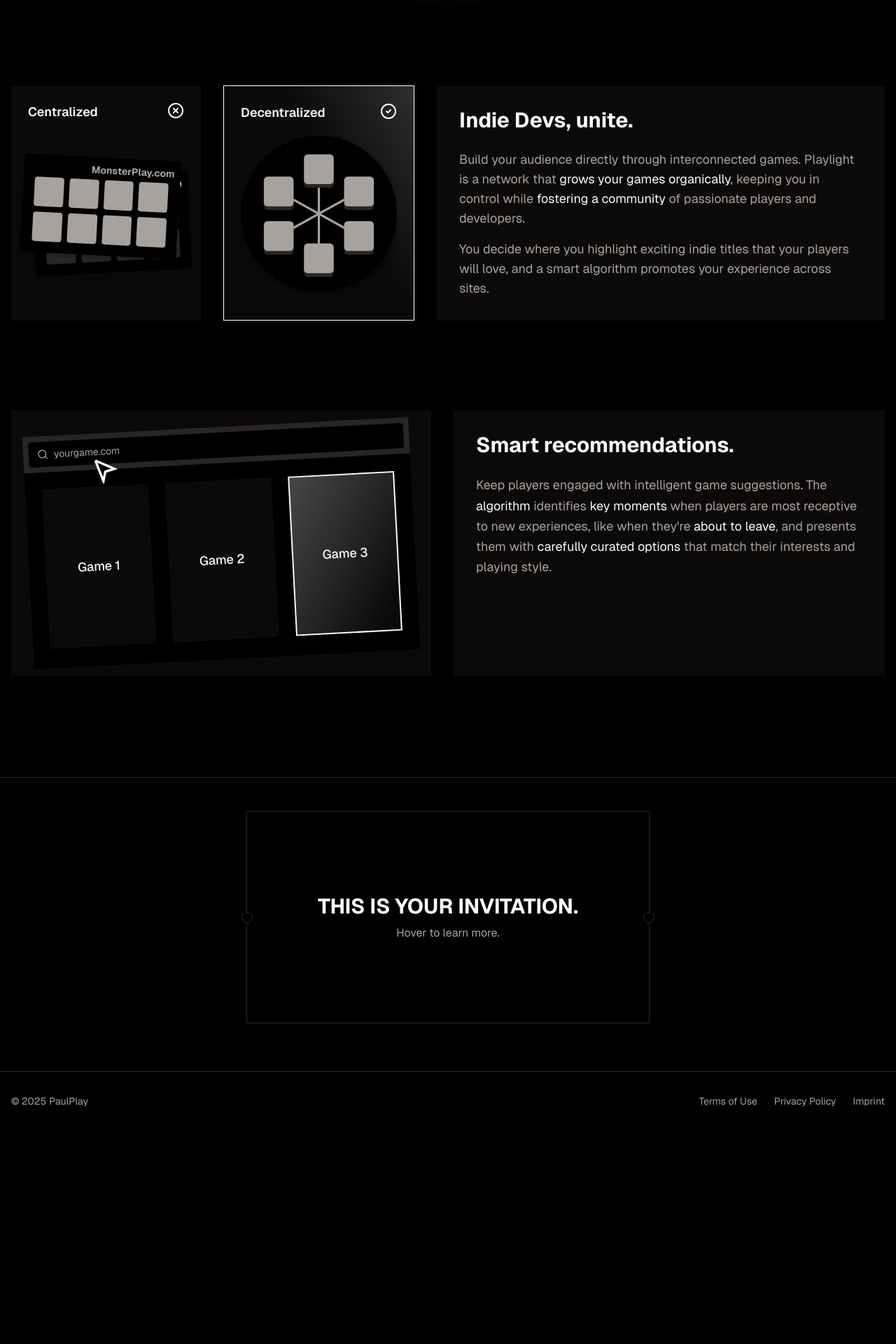
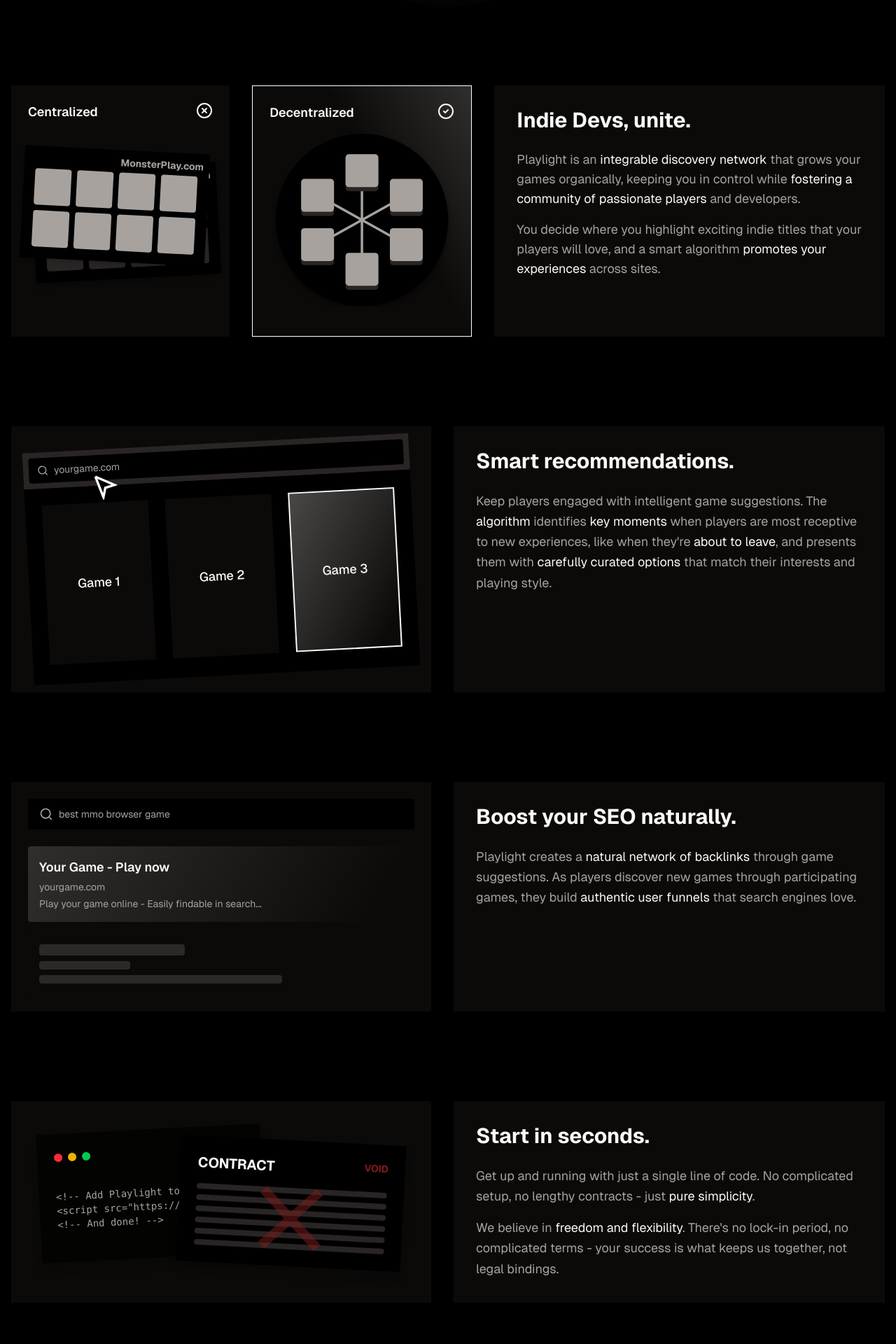
Before and after one commit to therealPaulPlay/Playlight-Site, a SvelteKit app: page / in a window 1280 px wide. Shown: the part 520-2440 px from the top of the page at 70% size. Before the commit the page ends 2135 px from the top, so only its background shows below. Built offline with nearby package versions, Linux system fonts and the light colour scheme.

Commit message:
feat: add more sections, refinements

```diff
--- a/src/app.css
+++ b/src/app.css
@@ -30,6 +30,7 @@
     --sidebar-accent-foreground: 240 4.8% 95.9%;
     --sidebar-border: 240 3.7% 15.9%;
     --sidebar-ring: 217.2 91.2% 59.8%;
+    --radius: 0rem;
   }
 }
 
--- a/src/lib/components/InviteCta.svelte
+++ b/src/lib/components/InviteCta.svelte
@@ -19,7 +19,7 @@
 <!-- Final CTA banner -->
 <!-- svelte-ignore a11y_no_static_element_interactions -->
 <section
-	class="h-120 sm:h-100 w-full border-t px-6 py-12 text-center"
+	class="h-120 w-full border-t px-6 py-12 text-center sm:h-100"
 	onmouseenter={handleFlip}
 	onmouseleave={handleFlip}
 	ontouchstart={handleFlip}
@@ -28,7 +28,9 @@
 		<!-- Card container with fixed height and 3D transform -->
 		<div bind:this={cardContainer} class="preserve-3d relative h-full">
 			<!-- Front face -->
-			<div class="bg-background absolute h-full w-full rounded-lg border p-8 backdrop-blur-sm backface-hidden">
+			<div
+				class="absolute h-full w-full rounded-lg border bg-linear-[310deg,hsl(20_14.3%_5%),transparent] p-8 backface-hidden"
+			>
 				<div class="h-full content-center text-center">
 					<h2 class="mb-2 text-3xl font-bold uppercase">This is your invitation.</h2>
 					<p class="text-muted-foreground">Hover to learn more.</p>
@@ -39,15 +41,13 @@
 			</div>
 
 			<!-- Back face -->
-			<div
-				class="bg-background absolute h-full w-full rotate-y-180 rounded-lg border p-8 backdrop-blur-sm backface-hidden"
-			>
+			<div class="bg-background absolute h-full w-full rotate-y-180 rounded-lg border p-8 backface-hidden bg-linear-[310deg,hsl(20_14.3%_2%),transparent]">
 				<!-- Decorative circles -->
 				<div class="bg-background absolute top-1/2 -left-2 h-4 w-4 -translate-y-1/2 rounded-full border"></div>
 				<div class="bg-background absolute top-1/2 -right-2 h-4 w-4 -translate-y-1/2 rounded-full border"></div>
 
 				<h2 class="mb-2 text-xl font-bold line-through opacity-50 md:text-2xl">Boost their platform, not your game.</h2>
-				<h2 class="mb-4 text-2xl font-bold md:text-3xl uppercase">Grow independently.</h2>
+				<h2 class="mb-4 text-2xl font-bold uppercase md:text-3xl">Grow independently.</h2>
 
 				<div class="my-6 border-t border-dashed"></div>
 
--- a/src/routes/+page.svelte
+++ b/src/routes/+page.svelte
@@ -4,7 +4,41 @@
 	import Button from "$lib/components/ui/button/button.svelte";
 	import { Card, CardHeader, CardTitle, CardDescription, CardContent } from "$lib/components/ui/card";
 	import { CircleCheck, CircleX, Search } from "lucide-svelte";
+	import { onMount } from "svelte";
 	import { blur, fly } from "svelte/transition";
+	import gsap from "gsap";
+	import TextPlugin from "gsap/TextPlugin";
+
+	const genres = ["trivia", "roleplay", "mmo", "strategy", "racing", "puzzle"];
+
+	let searchText = $state();
+	let textElement = $state();
+
+	onMount(() => {
+		searchText = genres[0];
+		gsap.registerPlugin(TextPlugin);
+
+		// Create timeline for smooth text transitions
+		const tl = gsap.timeline({ repeat: -1 });
+
+		genres.forEach((genre, index) => {
+			const nextGenre = genres[(index + 1) % genres.length];
+
+			tl.to(textElement, {
+				duration: 0.4,
+				ease: "power2.inOut",
+			})
+				.to(textElement, {
+					duration: 0.4,
+					text: {
+						value: nextGenre,
+						delimiter: "",
+					},
+					ease: "power2.inOut",
+				})
+				.to({}, { duration: 2 }); // Pause between transitions
+		});
+	});
 </script>
 
 <svelte:head>
@@ -18,25 +52,27 @@
 		<div class="pointer-events-none z-1 mx-auto max-w-2xl">
 			<h1 class="mb-4 text-4xl font-extrabold uppercase md:text-5xl" in:blur>Get your game seen.</h1>
 			<p class="text-muted-foreground mb-8 text-lg" in:blur>A discovery platform, built right into your own site.</p>
+			<div class="flex flex-col justify-center align-center max-w-40 mx-auto">
 				<Button class="pointer-events-auto mb-4 px-6 py-3 font-semibold" href="/join">Join Playlight</Button>
+				<Button class="pointer-events-auto mb-4 px-6 py-3 font-semibold" variant="outline"
+					>Launch Demo</Button
+				>
+			</div>
 		</div>
 	</section>
 
-	<section class="w-full px-4 py-16">
-		<div class="mx-auto flex max-w-7xl flex-wrap gap-8">
+	<section class="mx-auto flex w-full max-w-7xl flex-wrap gap-8 px-4 py-16">
 		<!-- Left Box -->
-			<div class="flex flex-1 flex-wrap gap-8">
+		<div class="flex flex-4 flex-wrap gap-8">
 			<!-- Centralized Platform Side -->
-				<div class="bg-card relative min-w-42 flex-1 rounded-lg p-6">
+			<div class="bg-card relative min-w-42 flex-1 p-6">
 				<div class="absolute top-6 right-6">
 					<CircleX />
 				</div>
 				<h3 class="mb-4 text-lg font-semibold">Centralized</h3>
 				<div class="relative mt-8 flex h-50 items-center justify-center">
 					<!-- Platform Mockup 1 -->
-						<div
-							class="bg-background absolute w-full max-w-[280px] translate-x-2 translate-y-3 -rotate-3 rounded-lg p-4 shadow-md"
-						>
+					<div class="bg-background absolute w-full max-w-[280px] translate-x-2 translate-y-3 -rotate-3 p-4 shadow-md">
 						<div class="text-muted-foreground absolute top-2 right-2 max-w-2/3 truncate text-sm font-bold">
 							SuperGames.com
 						</div>
@@ -49,7 +85,7 @@
 
 					<!-- Platform Mockup 2 -->
 					<div
-							class="bg-background absolute w-full max-w-[280px] -translate-x-2 -translate-y-3 rotate-3 rounded-lg p-4 shadow-md transition-transform duration-300 hover:scale-105"
+						class="bg-background absolute w-full max-w-[280px] -translate-x-2 -translate-y-3 rotate-3 p-4 shadow-md transition-transform duration-300 hover:scale-105"
 					>
 						<div class="text-muted-foreground absolute top-2 right-2 max-w-2/3 truncate text-sm font-bold">
 							MonsterPlay.com
@@ -64,7 +100,7 @@
 			</div>
 			<!-- Decentralized Side -->
 			<div
-					class="bg-card relative min-w-42 flex-1 rounded-lg border border-white bg-linear-[240deg,rgba(255,255,255,0.15),transparent_40%] p-6"
+				class="bg-card relative min-w-42 flex-1 border border-white bg-linear-[240deg,rgba(255,255,255,0.15),transparent_40%] p-6"
 			>
 				<div class="absolute top-6 right-6">
 					<CircleCheck />
@@ -88,66 +124,64 @@
 
 					<!-- Games/Apps with solid background -->
 					<g>
-							<rect x="85" y="30" width="40" height="40" rx="5" fill="hsl(12 6.5% 15.1% / 1)"></rect>
+						<rect x="85" y="30" width="40" height="40" rx="4" fill="hsl(12 6.5% 15.1% / 1)"></rect>
 					</g>
 					<g>
-							<rect x="85" y="25" width="40" height="40" rx="5" fill="hsl(24 5.4% 63.9% / 1)"></rect>
+						<rect x="85" y="25" width="40" height="40" rx="4" fill="hsl(24 5.4% 63.9% / 1)"></rect>
 					</g>
 					<g>
-							<rect x="139" y="60" width="40" height="40" rx="5" fill="hsl(12 6.5% 15.1% / 1)"></rect>
+						<rect x="139" y="60" width="40" height="40" rx="4" fill="hsl(12 6.5% 15.1% / 1)"></rect>
 					</g>
 					<g>
-							<rect x="139" y="55" width="40" height="40" rx="5" fill="hsl(24 5.4% 63.9% / 1)"></rect>
+						<rect x="139" y="55" width="40" height="40" rx="4" fill="hsl(24 5.4% 63.9% / 1)"></rect>
 					</g>
 					<g>
-							<rect x="139" y="120" width="40" height="40" rx="5" fill="hsl(12 6.5% 15.1% / 1)"></rect>
+						<rect x="139" y="120" width="40" height="40" rx="4" fill="hsl(12 6.5% 15.1% / 1)"></rect>
 					</g>
 					<g>
-							<rect x="139" y="115" width="40" height="40" rx="5" fill="hsl(24 5.4% 63.9% / 1)"></rect>
+						<rect x="139" y="115" width="40" height="40" rx="4" fill="hsl(24 5.4% 63.9% / 1)"></rect>
 					</g>
 					<g>
-							<rect x="31" y="120" width="40" height="40" rx="5" fill="hsl(12 6.5% 15.1% / 1)"></rect>
+						<rect x="31" y="120" width="40" height="40" rx="4" fill="hsl(12 6.5% 15.1% / 1)"></rect>
 					</g>
 					<g>
-							<rect x="31" y="115" width="40" height="40" rx="5" fill="hsl(24 5.4% 63.9% / 1)"></rect>
+						<rect x="31" y="115" width="40" height="40" rx="4" fill="hsl(24 5.4% 63.9% / 1)"></rect>
 					</g>
 					<g>
-							<rect x="31" y="60" width="40" height="40" rx="5" fill="hsl(12 6.5% 15.1% / 1)"></rect>
+						<rect x="31" y="60" width="40" height="40" rx="4" fill="hsl(12 6.5% 15.1% / 1)"></rect>
 					</g>
 					<g>
-							<rect x="31" y="55" width="40" height="40" rx="5" fill="hsl(24 5.4% 63.9% / 1)"></rect>
+						<rect x="31" y="55" width="40" height="40" rx="4" fill="hsl(24 5.4% 63.9% / 1)"></rect>
 					</g>
 					<g>
-							<rect x="85" y="150" width="40" height="40" rx="5" fill="hsl(12 6.5% 15.1% / 1)"></rect>
+						<rect x="85" y="150" width="40" height="40" rx="4" fill="hsl(12 6.5% 15.1% / 1)"></rect>
 					</g>
 					<g>
-							<rect x="85" y="145" width="40" height="40" rx="5" fill="hsl(24 5.4% 63.9% / 1)"></rect>
+						<rect x="85" y="145" width="40" height="40" rx="4" fill="hsl(24 5.4% 63.9% / 1)"></rect>
 					</g>
 				</svg>
 			</div>
 		</div>
 
 		<!-- Right Box -->
-			<div class="bg-card min-w-[320px] flex-1 rounded-lg p-8 shadow-lg">
+		<div class="bg-card flex-3 p-8">
 			<h2 class="mb-6 text-3xl font-bold">Indie Devs, unite.</h2>
 			<p class="text-muted-foreground mb-4 text-lg">
-					Build your audience directly through interconnected games. Playlight is a network that <span
-						class="text-foreground">grows your games organically</span
-					>, keeping you in control while
-					<span class="text-foreground">fostering a community</span> of passionate players and developers.
+				Playlight is an <span class="text-foreground">integrable discovery network</span> that grows your games
+				organically, keeping you in control while
+				<span class="text-foreground">fostering a community of passionate players</span> and developers.
 			</p>
 			<p class="text-muted-foreground text-lg">
-					You decide where you highlight exciting indie titles that your players will love, and a smart algorithm
-					promotes your experience across sites.
+				You decide where you highlight exciting indie titles that your players will love, and a smart algorithm <span
+					class="text-foreground">promotes your experiences</span
+				> across sites.
 			</p>
-			</div>
 		</div>
 	</section>
 
-	<section class="w-full px-4 py-16">
-		<div class="mx-auto flex max-w-7xl flex-wrap gap-8">
+	<section class="mx-auto flex w-full max-w-7xl flex-wrap gap-8 px-4 py-16">
 		<!-- Left Box: Browser Mockup -->
-			<div class="bg-card min-w-[320px] flex-1 rounded-lg p-6 shadow-lg">
+		<div class="bg-card min-w-[320px] flex-1 p-6 shadow-lg">
 			<!-- Browser Chrome -->
 			<div class="relative -rotate-3 transform">
 				<div class="bg-muted rounded-t-lg p-2">
@@ -163,22 +197,18 @@
 					<!-- Game Options -->
 					<div class="relative grid grid-cols-3 gap-6 text-center">
 						<!-- Game 1 -->
-							<div
-								class="bg-card hover:bg-muted/50 flex aspect-[2/3] items-center justify-center rounded-lg p-4 transition-colors"
-							>
+						<div class="bg-card hover:bg-muted/50 flex aspect-[2/3] items-center justify-center p-4 transition-colors">
 							<span class="text-lg font-medium">Game 1</span>
 						</div>
 
 						<!-- Game 2 -->
-							<div
-								class="bg-card hover:bg-muted/50 flex aspect-[2/3] items-center justify-center rounded-lg p-4 transition-colors"
-							>
+						<div class="bg-card hover:bg-muted/50 flex aspect-[2/3] items-center justify-center p-4 transition-colors">
 							<span class="text-lg font-medium">Game 2</span>
 						</div>
 
 						<!-- Game 3 (Highlighted) -->
 						<div
-								class="bg-card border-primary hover:bg-muted/50 relative flex aspect-[2/3] items-center justify-center rounded-lg border-2 p-4 transition-colors"
+							class="bg-card border-primary hover:bg-muted/50 relative flex aspect-[2/3] items-center justify-center border-2 p-4 transition-colors"
 						>
 							<span class="text-primary text-lg font-medium">Game 3</span>
 							<div
@@ -198,20 +228,127 @@
 		</div>
 
 		<!-- Right Box: Text Content -->
-			<div class="bg-card min-w-[320px] flex-1 rounded-lg p-8 shadow-lg">
+		<div class="bg-card min-w-[320px] flex-1 p-8">
 			<h2 class="mb-6 text-3xl font-bold">Smart recommendations.</h2>
 			<p class="text-muted-foreground text-lg leading-relaxed">
 				Keep players engaged with intelligent game suggestions. The <span class="text-foreground">algorithm</span>
-					identifies <span class="text-foreground">key moments</span> when players are most receptive to new
-					experiences, like when they're <span class="text-foreground">about to leave</span>, and presents them with
+				identifies <span class="text-foreground">key moments</span> when players are most receptive to new experiences,
+				like when they're <span class="text-foreground">about to leave</span>, and presents them with
 				<span class="text-foreground">carefully curated options</span> that match their interests and playing style.
 			</p>
 		</div>
+	</section>
+
+	<section class="mx-auto flex w-full max-w-7xl flex-wrap gap-8 px-4 py-16">
+		<!-- Left Box: Search Results Mockup -->
+		<div class="bg-card min-w-[320px] flex-1 p-6 shadow-lg">
+			<!-- Search Bar -->
+			<div class="bg-background mb-6 flex items-center gap-2 rounded px-4 py-3">
+				<Search class="text-muted-foreground h-5 w-5" />
+				<span class="text-muted-foreground overflow-hidden text-sm">
+					best <span bind:this={textElement}>{searchText}</span> browser game
+				</span>
+			</div>
+
+			<!-- Search Results -->
+			<div class="space-y-4">
+				<!-- Result 1: Your Game -->
+				<div
+					class="bg-card hover:bg-muted/50 rounded bg-linear-[120deg,rgba(255,255,255,0.15),transparent_90%] p-4 transition-colors"
+				>
+					<h3 class="text-primary mb-1 text-lg font-semibold">Your Game - Play now</h3>
+					<div class="text-muted-foreground text-sm">yourgame.com</div>
+					<p class="text-muted-foreground mt-1 text-sm">Play your game online - Easily findable in search...</p>
+				</div>
+
+				<!-- Result 2: Skeleton -->
+				<div class="bg-card rounded p-4">
+					<div class="bg-muted-foreground/20 mb-2 h-4 w-2/5 rounded"></div>
+					<div class="bg-muted-foreground/20 mb-2 h-3 w-1/4 rounded"></div>
+					<div class="bg-muted-foreground/20 h-3 w-2/3 rounded"></div>
+				</div>
+			</div>
+		</div>
+
+		<!-- Right Box: Text Content -->
+		<div class="bg-card min-w-[320px] flex-1 p-8">
+			<h2 class="mb-6 text-3xl font-bold">Boost your SEO naturally.</h2>
+			<p class="text-muted-foreground text-lg leading-relaxed">
+				Playlight creates a <span class="text-foreground">natural network of backlinks</span> through game suggestions.
+				As players discover new games through participating games, they build
+				<span class="text-foreground">authentic user funnels</span> that search engines love.
+			</p>
 		</div>
 	</section>
+	<section class="mx-auto flex w-full max-w-7xl flex-wrap gap-8 px-4 py-16">
+		<!-- Left Box: Overlapping Documents -->
+		<div class="bg-card min-w-[320px] flex-1 p-6">
+			<div class="relative h-60 w-full">
+				<!-- Code Document -->
+				<div
+					class="bg-background/75 absolute top-4 left-4 w-full max-w-[320px] -rotate-3 rounded-lg p-6 shadow-lg transition-transform duration-300 hover:scale-105"
+				>
+					<div class="mb-4 flex items-center justify-between">
+						<div class="flex gap-2">
+							<div class="h-3 w-3 rounded-full bg-red-500"></div>
+							<div class="h-3 w-3 rounded-full bg-yellow-500"></div>
+							<div class="h-3 w-3 rounded-full bg-green-500"></div>
+						</div>
+						<span class="text-muted-foreground text-sm">index.html</span>
+					</div>
+					<pre class="text-muted-foreground text-sm"><code class="language-html">
+{"<!-- Add Playlight to your game -->"}
+{'<script src="https://cdn.playlight.dev/v1"><\/script>'}
+{"<!-- And done! -->"}
+                    </code></pre>
+				</div>
 
-	<!-- Feature section -->
-	<section class="container mx-auto px-6 py-10"></section>
+				<!-- Contract Document (crossed out) -->
+				<div
+					class="bg-background absolute top-8 right-4 w-full max-w-[320px] rotate-3 rounded-lg p-6 shadow-lg transition-transform duration-300 hover:scale-105"
+				>
+					<div class="mb-4 flex justify-between">
+						<span class="text-xl font-bold">CONTRACT</span>
+						<div class="text-destructive text-sm font-bold">VOID</div>
+					</div>
+					<div class="relative">
+						<!-- Fake contract text -->
+						<div class="space-y-2">
+							{#each Array(6) as _}
+								<div class="bg-muted h-2 w-full rounded"></div>
+							{/each}
+						</div>
+						<!-- Red X overlay -->
+						<div class="absolute inset-0 flex items-center justify-center">
+							<svg
+								class="text-destructive h-40 w-40 opacity-50"
+								viewBox="0 0 24 24"
+								fill="none"
+								stroke="currentColor"
+								stroke-width="2"
+							>
+								<path d="M18 6L6 18"></path>
+								<path d="M6 6L18 18"></path>
+							</svg>
+						</div>
+					</div>
+				</div>
+			</div>
+		</div>
+
+		<!-- Right Box: Text Content -->
+		<div class="bg-card min-w-[320px] flex-1 p-8">
+			<h2 class="mb-6 text-3xl font-bold">Start in seconds.</h2>
+			<p class="text-muted-foreground text-lg leading-relaxed">
+				Get up and running with just a single line of code. No complicated setup, no lengthy contracts - just
+				<span class="text-foreground">pure simplicity</span>.
+			</p>
+			<p class="text-muted-foreground mt-4 text-lg leading-relaxed">
+				We believe in <span class="text-foreground">freedom and flexibility</span>. There's no lock-in period, no
+				complicated terms - your success is what keeps us together, not legal bindings.
+			</p>
+		</div>
+	</section>
 
 	<!-- Final CTA banner -->
 	<InviteCta />
```
Also changed, not shown: src/routes/privacy/+page.svelte (+7 -4 lines). Lines whose indentation alone changed are shown as unchanged.
